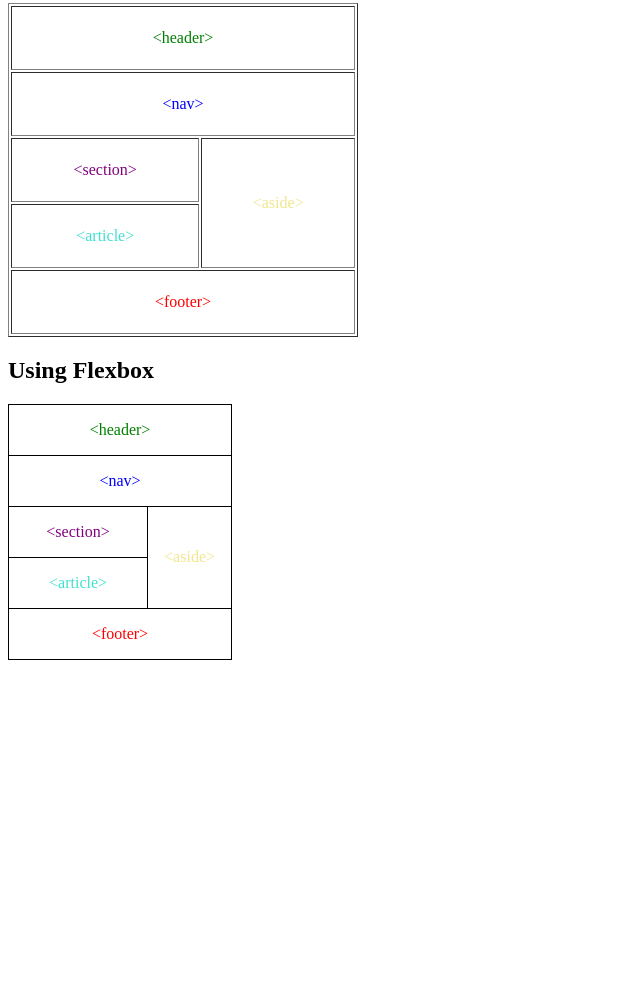
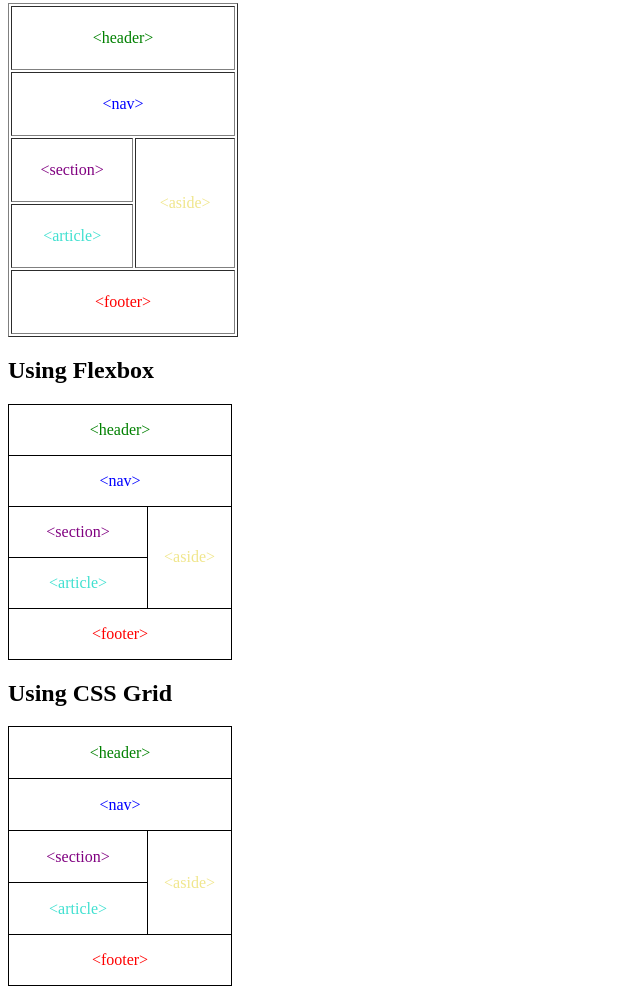
Before and after one commit to sronnaim/koda-b10-html4, a plain HTML site: page index.html in a window 1280 px wide. Shown: the part 124-1118 px from the top of the page, without its empty margins (0-640 px from the left). Before the commit the page ends 800 px from the top, so only its background shows below. Drawn offline with Linux system fonts and the light colour scheme.

Commit message:
feat: added grid

```diff
--- a/index.html
+++ b/index.html
@@ -7,11 +7,6 @@
     <meta name="description" content="Layouting with clear HTML semantics illustrated">
 
     <style>
-        .ill-flex {
-            display: flex;
-            flex-direction: column;
-            width: 14rem;
-
         .ill-head {
             color: green;
         }
@@ -35,6 +30,11 @@
         .ill-foot {
             color: red;
         }
+
+        .ill-flex {
+            display: flex;
+            flex-direction: column;
+            width: 14rem;
 
             & > div {
                 padding: 1rem;
@@ -72,6 +72,39 @@
                 }
             }
         }
+
+        /* ================================Grid======================== */
+        .ill-grid {
+            display: grid;
+            grid-template-columns: repeat(3, 1fr);
+            grid-template-rows: repeat(5, 1fr);
+            width: 14rem;
+
+
+            & > * {
+                padding: 1rem;
+                text-align: center;
+                grid-column: span 3;
+                display: grid;
+                align-items: center;
+                border: 1px solid black;
+                border-bottom: 0;
+            }
+
+            & > :nth-child(3), & > :nth-child(5) {
+                grid-column: span 2;
+                border-right: 0;
+            }
+            & > :nth-child(4) {
+                grid-column: span 1;
+                grid-row: span 2;
+            }
+
+            & > :last-child {
+                border-bottom: 1px solid black;
+            }
+        }
+
     </style>
 </head>
 <body>
@@ -79,7 +112,7 @@
         <h1>HTML Semantics Layouting Illustration</h1>
         <article>
             <h2>Using table Element</h2>
-            <table border="1" width="350">
+            <table border="1" width="230px">
                 <thead>
                     <tr>
                         <td scope="col" colspan="8" height="60" align="center"><font color="green">&lt;header&gt;</font></th>
@@ -119,6 +152,17 @@
                 <div class="ill-foot">&lt;footer&gt;</div>
             </div>
         </article>
+        <article>
+            <h2>Using CSS Grid</h2>
+            <div class="ill-grid">
+                <div class="ill-head">&lt;header&gt;</div>
+                <div class="ill-nav">&lt;nav&gt;</div>
+                <div class="ill-sect">&lt;section&gt;</div>
+                <div class="ill-aside">&lt;aside&gt;</div>
+                <div class="ill-art">&lt;article&gt;</div>
+                <div class="ill-foot">&lt;footer&gt;</div>
+            </div>
+        </article>
     </main>
 </body>
 </html>
```
Also changed, not shown: grid-preview.png (added), 1 other file. Lines whose indentation alone changed are shown as unchanged.
